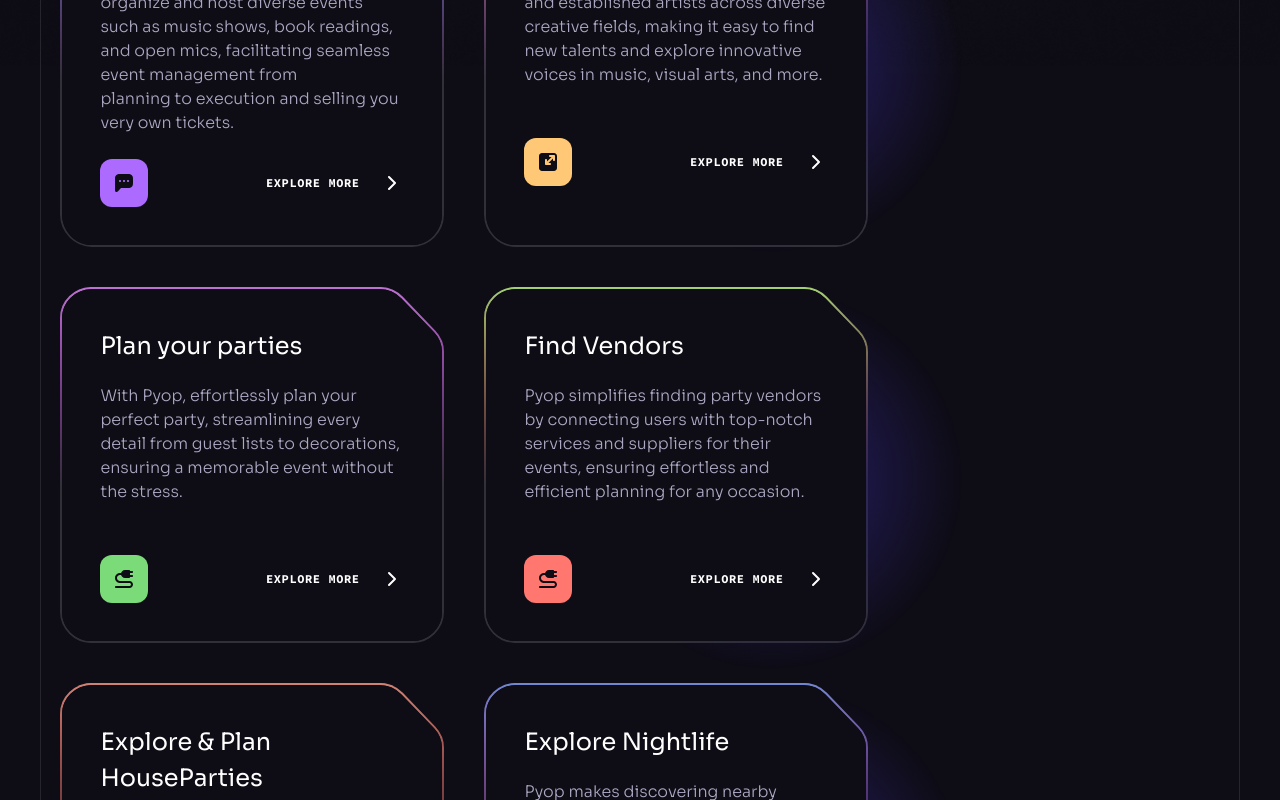
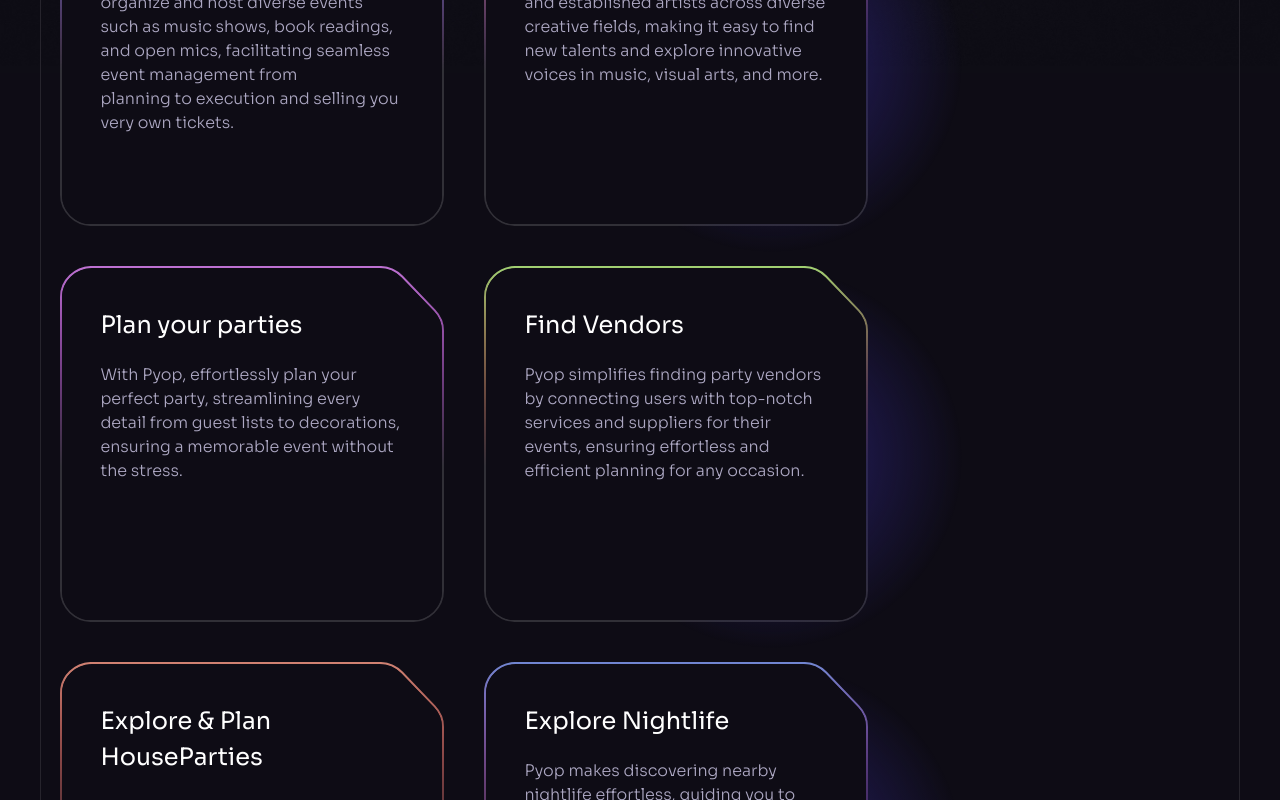
Before and after one commit to tejasabhuday/PYOP, a React (Vite) app: page / in a window 1280 px wide. Shown: the part 1780-2580 px from the top of the page. Built offline with nearby package versions, Linux system fonts and the light colour scheme.

Commit message:
remove of explore more

```diff
--- a/src/App.jsx
+++ b/src/App.jsx
@@ -3,7 +3,7 @@
 import Collaboration from "./components/Collaboration";
 import Footer from "./components/Footer";
 import Header from "./components/Header";
-import Hero from "./components/Hero";
+import Hero from "./components/hero";
 import Pricing from "./components/Pricing";
 import Roadmap from "./components/Roadmap";
 import Services from "./components/Services";
@@ -13,7 +13,7 @@
     <>
       <div className="pt-[4.75rem] lg:pt-[5.25rem] overflow-hidden">
         <Header />
-        <Hero />
+        <Hero/>
         <Benefits />
         <Collaboration />
         <Services />
--- a/src/components/Benefits.jsx
+++ b/src/components/Benefits.jsx
@@ -27,16 +27,11 @@
                 <h5 className="h5 mb-5">{item.title}</h5>
                 <p className="body-2 mb-6 text-n-3">{item.text}</p>
                 <div className="flex items-center mt-auto">
-                  <img
-                    src={item.iconUrl}
-                    width={48}
-                    height={48}
-                    alt={item.title}
-                  />
+
                   <p className="ml-auto font-code text-xs font-bold text-n-1 uppercase tracking-wider">
-                    Explore more
+
                   </p>
-                  <Arrow />
+
                 </div>
               </div>
 
@@ -52,7 +47,7 @@
                       src={item.imageUrl}
                       width={380}
                       height={362}
-                      alt={item.title}
+
                       className="w-full h-full object-cover"
                     />
                   )}
--- a/src/components/Hero.jsx
+++ b/src/components/Hero.jsx
@@ -86,7 +86,7 @@
               className="w-full"
               width={1440}
               height={1800}
-              alt="hero"
+              alt="h"
             />
           </div>
 
--- a/src/components/Services.jsx
+++ b/src/components/Services.jsx
@@ -36,8 +36,8 @@
               <h4 className="h4 mb-4">Fastest Planner
               </h4>
               <p className="body-2 mb-[3rem] text-n-3 text-white">
-  Plan and host your events with the help of best in the game vendors.
-</p>
+              Plan and host your events with the help of best in the game vendors.
+              </p>
 
               <ul className="body-2">
                 {brainwaveServices.map((item, index) => (
--- a/src/constants/index.js
+++ b/src/constants/index.js
@@ -227,7 +227,7 @@
 
     email:"tejasabhuday@gmail.com",
     features: [
-      "B.Tech Student pursuing a degree in AI and ML with good and consistent grades at Manipal Institute of Technology.",
+      "Ever felt like hosting or planning a party was difficult we are here to fix that it's time to get started.",
       "A budding and hardworking Entrepreneur.",
       "Would give it all that I got to achieve my goals.",
     ],
@@ -239,7 +239,7 @@
 
     email:"1803singh.aman@gmail.com",
     features: [
-      "A Merchant Navy cadet pursuing a BSc in Nautical Science at Indian Maritime University",
+      "Ever felt like selling tickets from person to person is a lot of work well not anymore.",
       "Transforming ideas into reality with strategic vision and dedication",
       "Building a business foundation on persistence and determination",
     ],
@@ -266,7 +266,6 @@
     title: "Host your own events",
     text: "Pyop empowers users to effortlessly organize and host diverse events such as music shows, book readings, and open mics, facilitating seamless event management from planning to execution and selling you very own tickets.",
     backgroundUrl: "./src/assets/benefits/card-1.svg",
-    iconUrl: benefitIcon1,
     imageUrl: benefitImage2,
   },
   {
@@ -274,7 +273,6 @@
     title: "Discover Artists",
     text: "Pyop simplifies discovering emerging and established artists across diverse creative fields, making it easy to find new talents and explore innovative voices in music, visual arts, and more.",
     backgroundUrl: "./src/assets/benefits/card-2.svg",
-    iconUrl: benefitIcon2,
     imageUrl: benefitImage3,
     light: true,
   },
@@ -283,7 +281,6 @@
     title: "Plan your parties",
     text: "With Pyop, effortlessly plan your perfect party, streamlining every detail from guest lists to decorations, ensuring a memorable event without the stress.",
     backgroundUrl: "./src/assets/benefits/card-3.svg",
-    iconUrl: benefitIcon3,
     imageUrl: benefitImage4,
   },
   {
@@ -291,7 +288,6 @@
     title: "Find Vendors",
     text: "Pyop simplifies finding party vendors by connecting users with top-notch services and suppliers for their events, ensuring effortless and efficient planning for any occasion.",
     backgroundUrl: "./src/assets/benefits/card-4.svg",
-    iconUrl: benefitIcon4,
     imageUrl: benefitImage5,
     light: true,
   },
@@ -300,7 +296,6 @@
     title: "Explore & Plan HouseParties",
     text: "Pyop simplifies the process of exploring and planning house parties, ensuring every gathering is perfectly organised and memorable.",
     backgroundUrl: "./src/assets/benefits/card-5.svg",
-    iconUrl: benefitIcon1,
     imageUrl: benefitImage6,
   },
   {
@@ -308,7 +303,6 @@
     title: "Explore Nightlife",
     text: "Pyop makes discovering nearby nightlife effortless, guiding you to vibrant venues and events with ease.",
     backgroundUrl: "./src/assets/benefits/card-6.svg",
-    iconUrl: benefitIcon2,
     imageUrl: benefitImage7,
     light: true,
   },
```
